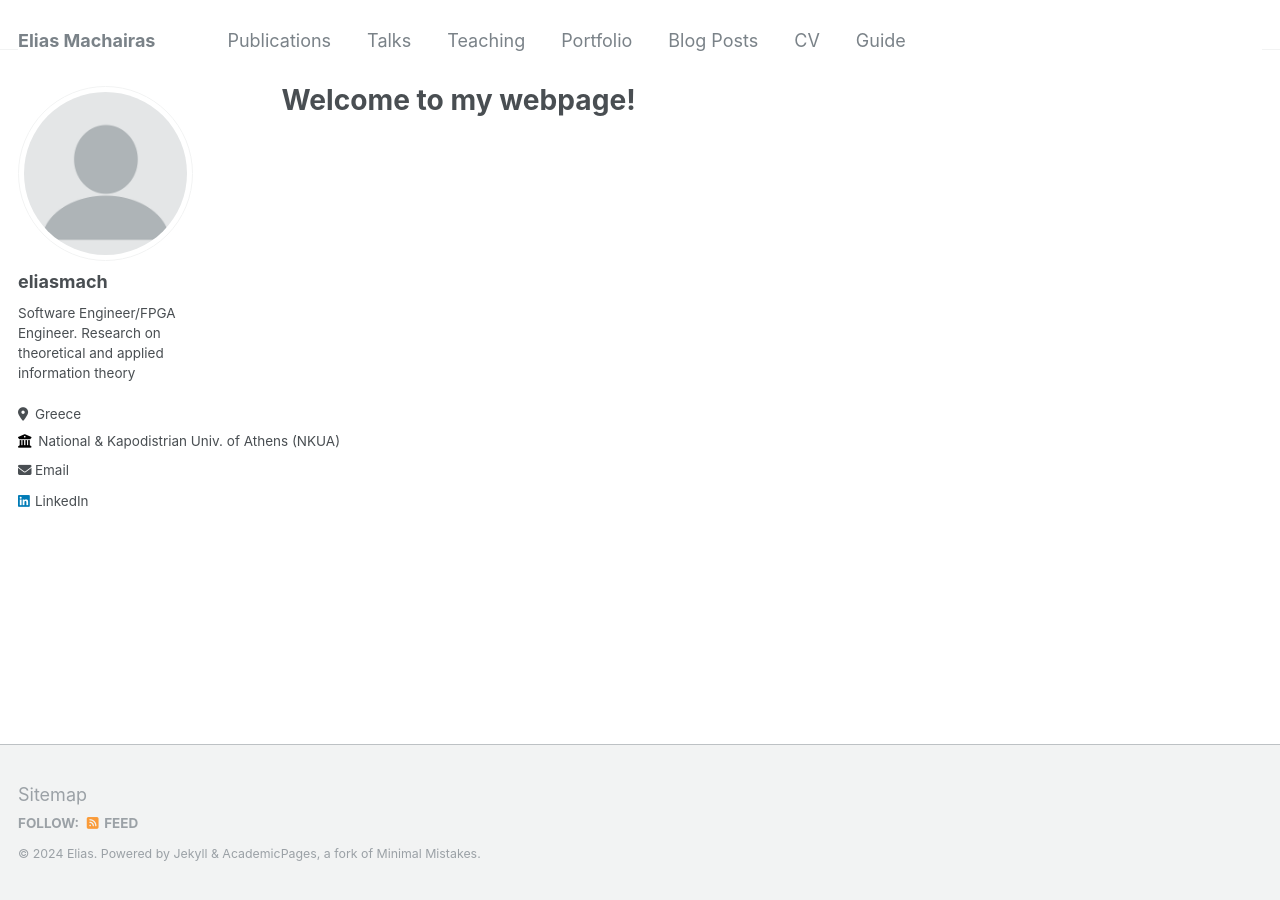
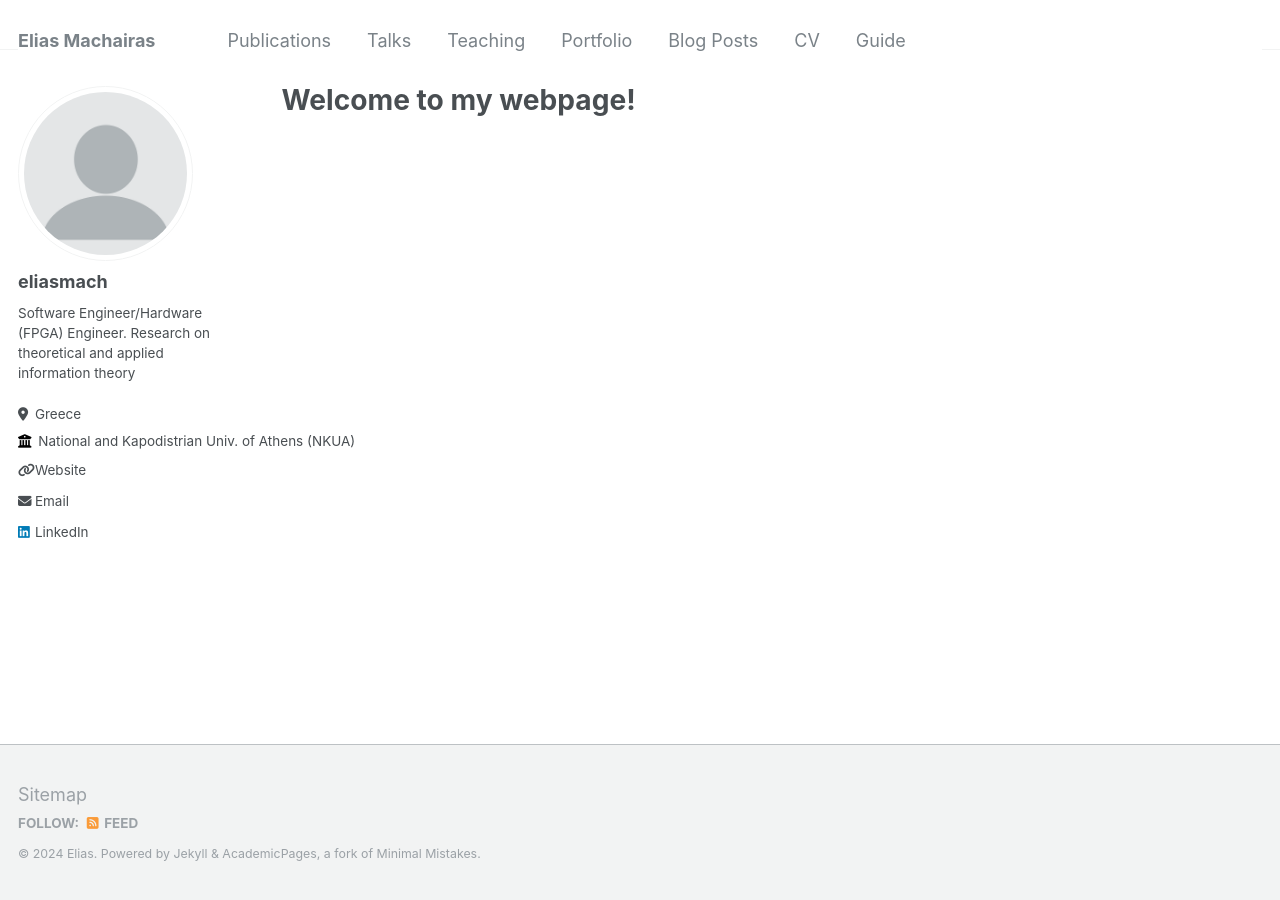
Before and after one commit to eliasmach/eliasmach.github.io, a Jekyll site: the page built from _pages/about.md, in a window 1280 px wide. Built offline with Jekyll 4.4.1, drawn with Linux system fonts in a browser that asks for light colours.

Commit message:
Update _config.yml

```diff
--- a/_config.yml
+++ b/_config.yml
@@ -24,10 +24,10 @@ author:
   avatar           : "profile.png"
   name             : "eliasmach"
   pronouns         : # example: "she/her"
-  bio              : "Software Engineer/FPGA Engineer. Research on theoretical and applied information theory"
+  bio              : "Software Engineer/Hardware (FPGA) Engineer. Research on theoretical and applied information theory"
   location         : "Greece"
-  employer         : "National & Kapodistrian Univ. of Athens (NKUA)"
-  uri              : # URL
+  employer         : "National and Kapodistrian Univ. of Athens (NKUA)"
+  uri              : https://www.di.uoa.gr/en # URL
   email            : "eliasmach@di.uoa.gr"
 
   # Academic websites
@@ -56,7 +56,7 @@ author:
   keybase          : # Username
   instagram        : # Username
   lastfm           : # Username
-  linkedin         : my linkedin acount
+  linkedin         : elias-machairas-91b7a3a6
   mastodon         : # URL
   medium           : # URL
   pinterest        : # Username
```
